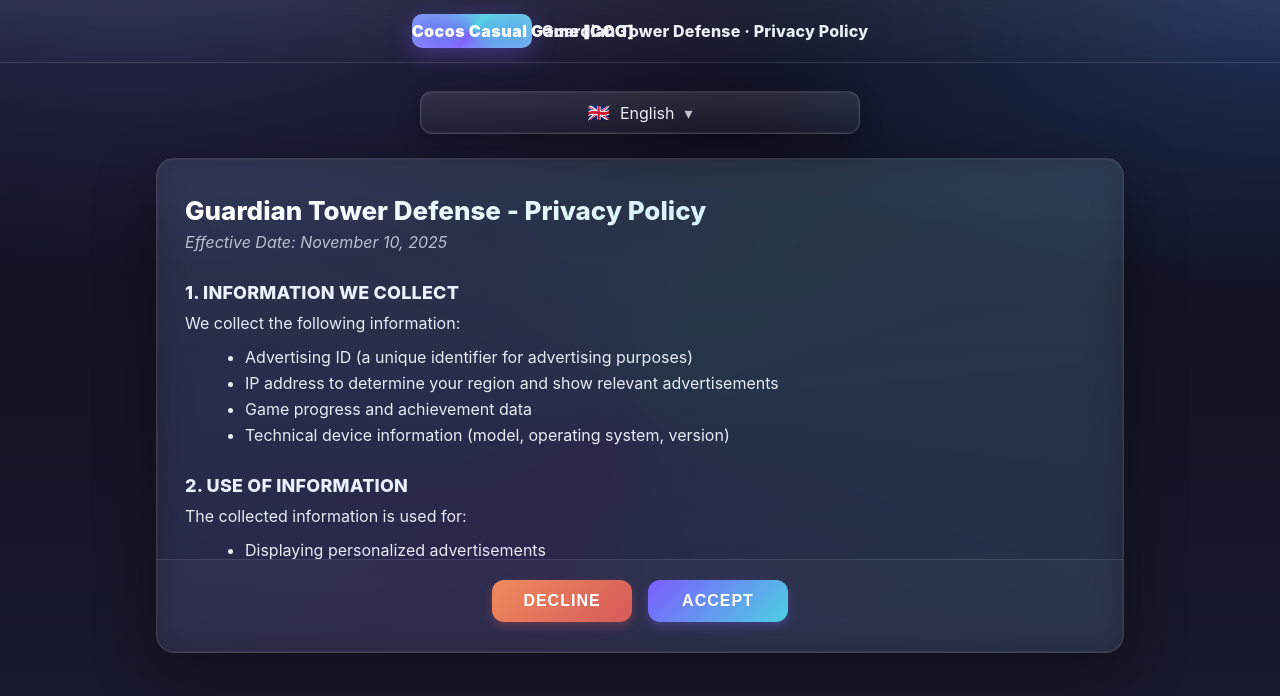
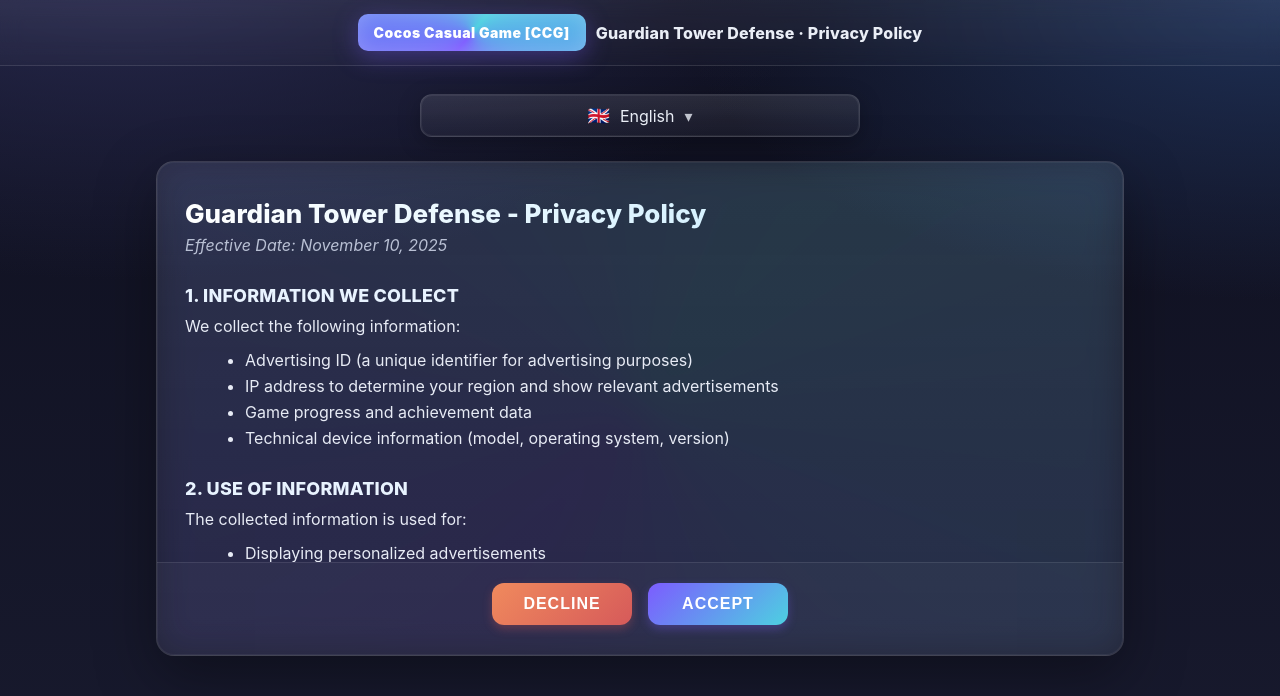
Before and after one commit to ARN1xCCG/guardiantowerdefense-privacy, a plain HTML site: page webview.html in a window 1280 px wide. Drawn offline with Linux system fonts and the light colour scheme.

Commit message:
Update webview.html

```diff
--- a/webview.html
+++ b/webview.html
@@ -42,10 +42,20 @@
             display:flex; align-items:center; gap:10px; white-space:nowrap;
         }
         .brand .logo{
-            width:120px; height:34px; border-radius:10px;
+            /* width:120px; height:34px; ← УДАЛЕНО */
+            padding: 10px 16px; /* ← ДОБАВЛЕНО: внутренние отступы */
+            min-height: 34px; /* ← ДОБАВЛЕНО: минимальная высота */
+            border-radius:10px;
             background: conic-gradient(from 220deg, var(--accent1), var(--accent2), var(--accent1));
             box-shadow:0 6px 24px rgba(124,92,255,.35), inset 0 0 20px rgba(255,255,255,.2);
-            display:grid; place-items:center; color:white; font-weight:900; letter-spacing:.5px;
+            display:inline-flex; /* ← ИЗМЕНЕНО: с grid на inline-flex */
+            align-items: center; /* ← ДОБАВЛЕНО */
+            justify-content: center; /* ← ДОБАВЛЕНО */
+            color:white;
+            font-weight:900;
+            letter-spacing:.5px;
+            white-space: nowrap; /* ← ДОБАВЛЕНО: текст в одну строку */
+            font-size: 14px; /* ← ДОБАВЛЕНО: размер текста */
         }
         .brand .title{
             font-weight:800; font-size:16px; letter-spacing:.2px;
```
